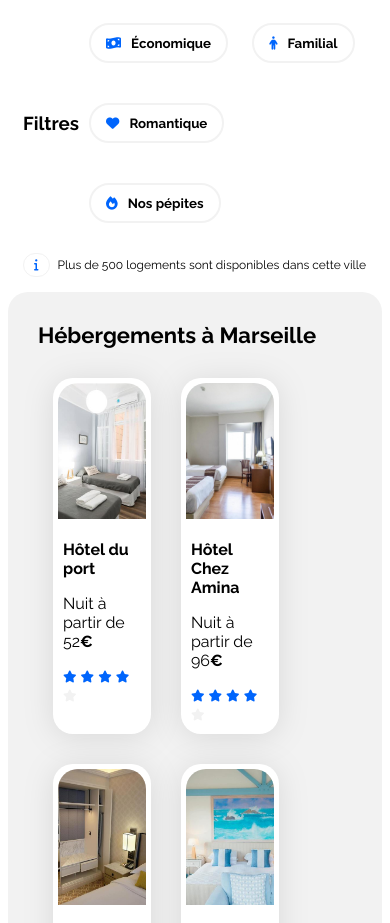
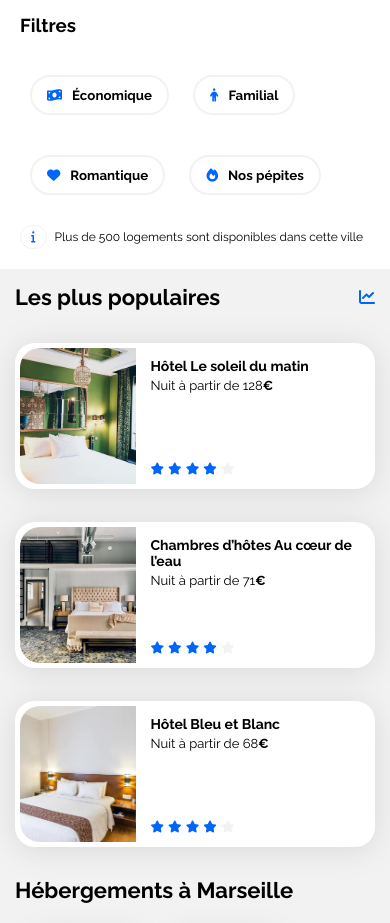
Before and after one commit to leilabritezneira/siteBooki-OpenClassrooms, a plain HTML site: page index.html in a window 390 px wide. Shown: the part 320-1243 px from the top of the page. Drawn offline with Linux system fonts and the light colour scheme.

Commit message:
Style: add responsive style in the most popular section

```diff
--- a/css/style.css
+++ b/css/style.css
@@ -273,7 +273,6 @@ header ul li:first-child {
 }
 
 .search-filter {
-    display: flex;
     align-items: center;
 }
 .filter-buttom {
@@ -335,6 +334,9 @@ footer ul li {
 /****** Media queries ***********/
 /* Medium devices (tablets, less/equal than 1024px) */
 @media (max-width: 1024px) {
+    .main-container {
+        padding: 0 25px;
+    }
     .hebergements-and-populaires {
         flex-direction: column;
     }
@@ -372,6 +374,9 @@ footer ul li {
     .main-container {
         padding: 0;
     }
+    body{
+        margin: 0;
+    }
     /****** Header ******/
     header {
         display: flex;
@@ -403,7 +408,7 @@ footer ul li {
     }
     /****** Search form ******/
     .search-form{
-        margin: 15px;
+        margin: 20px;
     }
     .search-button{
         border-radius: 15px;
@@ -415,6 +420,29 @@ footer ul li {
     .input-search{
         border-right: none;
     }
+    .search-filter{
+
+
+    }
+    /****** Hebergements and populaires ******/
+    .hebergements-and-populaires{
+        flex-direction: column-reverse;
+        display: flex;
+    }
+    .hebergements-and-populaires section {
+        border-radius: 0;
+        padding: 15px;
+        margin: 0;
+    }
+    .populaires-cards {
+        display: flex;
+        flex-direction: column;
+        justify-content: space-between;
+        align-items: center;
+    }
+    .populaires-cards a {
+        width: 100%;
+    }
 }
 
 /* Big devices (tablets, more/equal than 768px) */
@@ -423,3 +451,10 @@ footer ul li {
         display: none;
     }
 }
+
+/* Big devices (desktop, more/equal than 1024px) */
+@media (min-width: 1024px) {
+    .search-filter{
+        display: flex;
+    }
+}
```
